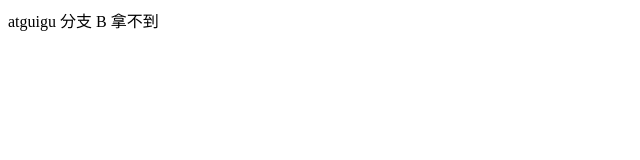
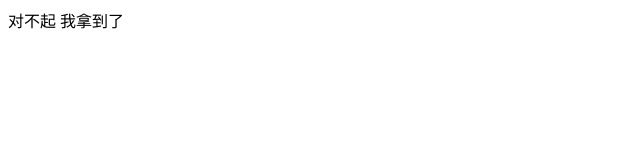
Before and after one commit to Mubaolei/Vue_shop01, a Vue app: page / in a window 1280 px wide. Shown: the top 160 px of the page, without its empty margins (0-640 px from the left). Built offline with nearby package versions, Linux system fonts and the light colour scheme.

Commit message:
自己创建了分支

```diff
--- a/src/App.vue
+++ b/src/App.vue
@@ -1,6 +1,6 @@
 <template>
   <div id="app">
-   atguigu 分支  B 拿不到
+   对不起 我拿到了
   </div>
 </template>
 
```
